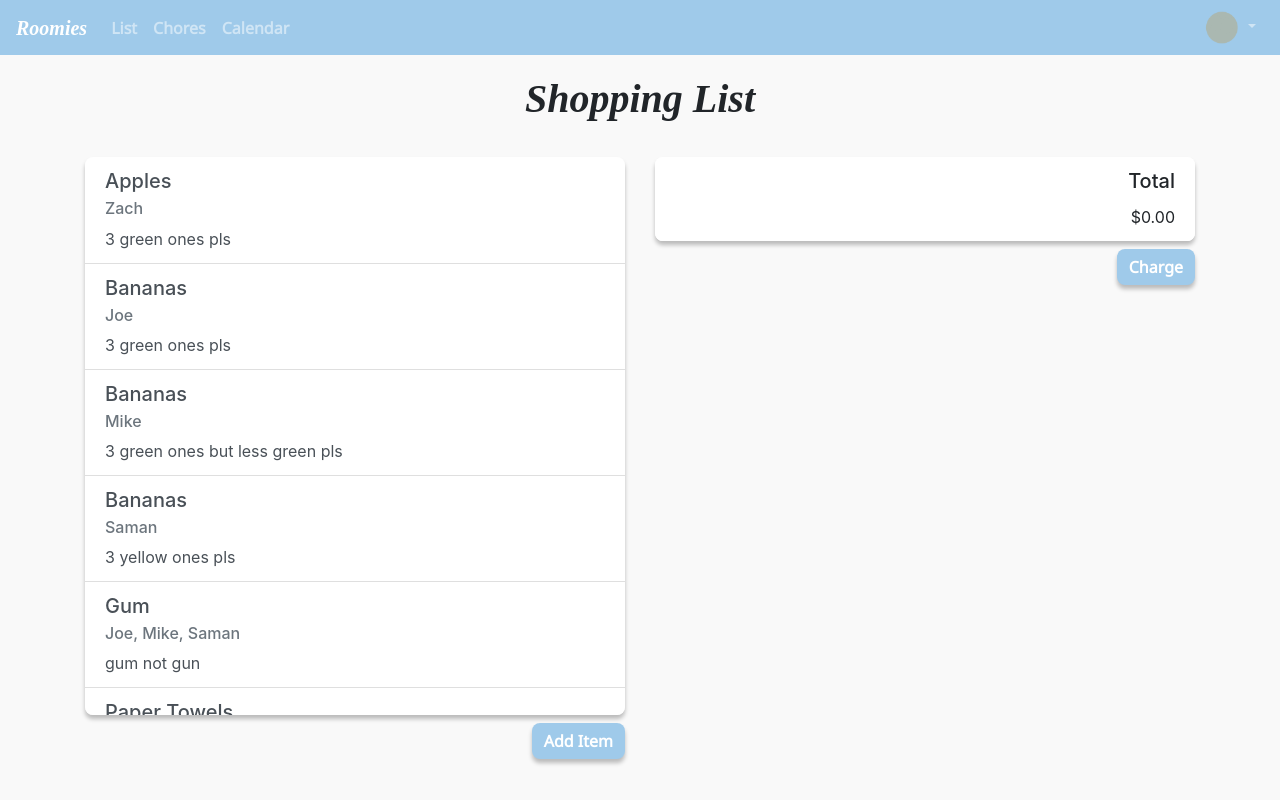
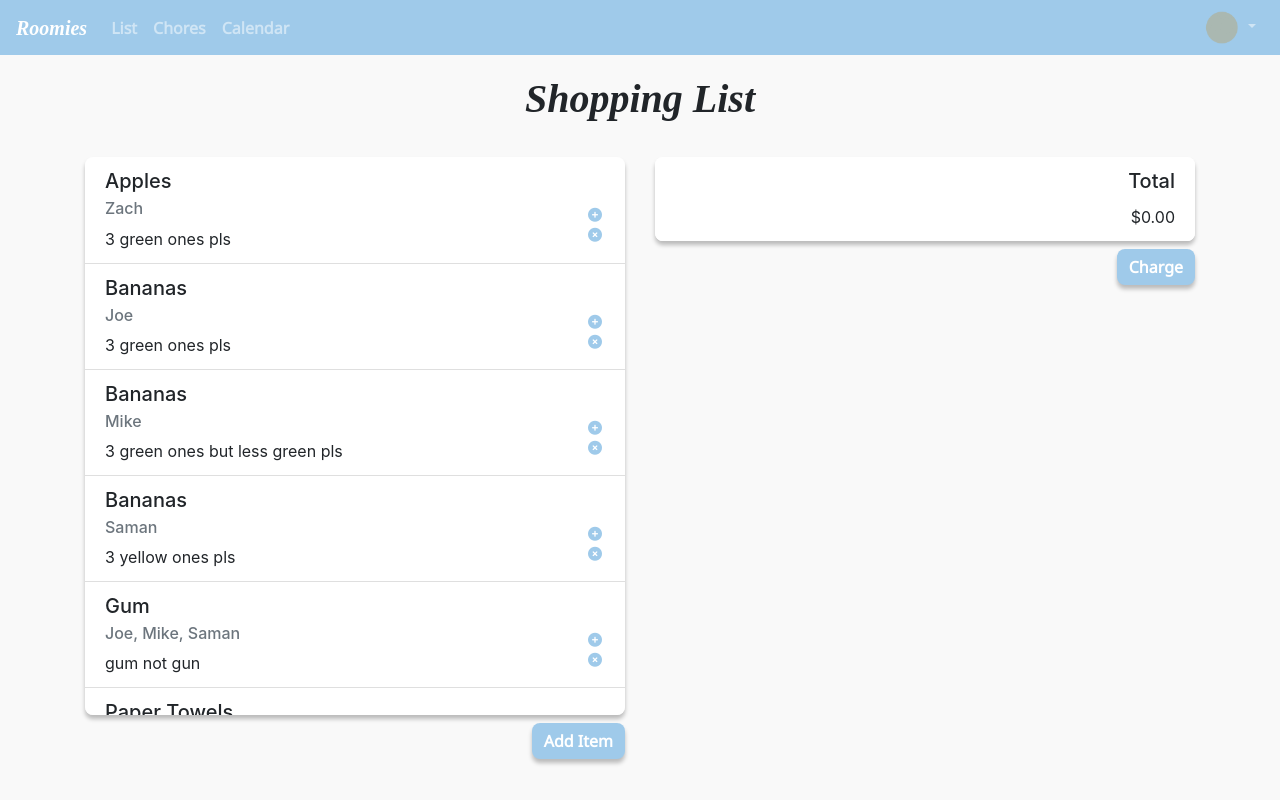
Before and after one commit to kimhjoseph/Roomies, a React (Create React App) app in the folder roomies/: page /list in a window 1280 px wide. Shown: the top 804 px of the page. Built offline with nearby package versions, Linux system fonts and the light colour scheme; a web font is replaced by a local one.

Commit message:
added shopping list control buttons

```diff
--- a/roomies/public/index.html
+++ b/roomies/public/index.html
@@ -5,7 +5,10 @@
     <link rel="icon" href="%PUBLIC_URL%/favicon.ico" />
     <meta name="viewport" content="width=device-width, initial-scale=1" />
     <meta name="theme-color" content="#000000" />
-    <meta name="description" content="Web site created using create-react-app"/>
+    <meta
+      name="description"
+      content="Web site created using create-react-app"
+    />
     <link rel="apple-touch-icon" href="logo192.png" />
     <link
       href="https://fonts.googleapis.com/css?family=Sansita:400,700i,800i&display=swap"
@@ -16,6 +19,10 @@
       href="https://fonts.googleapis.com/css?family=Noto+Sans&display=swap"
       rel="stylesheet"
     />
+    <script
+      src="https://kit.fontawesome.com/0a81307a3f.js"
+      crossorigin="anonymous"
+    ></script>
     <title>Roomies</title>
   </head>
   <body>
--- a/roomies/src/components/ShoppingList.css
+++ b/roomies/src/components/ShoppingList.css
@@ -76,3 +76,37 @@ input[type="number"]::-webkit-outer-spin-button {
   -webkit-appearance: none;
   margin: 0;
 }
+
+.edit-button {
+  margin: 3px;
+  font-size: 14px;
+  appearance: none;
+  -webkit-appearance: none;
+  -moz-appearance: none;
+  outline: none;
+  border: 0;
+  background: transparent;
+  color: #9fcaea;
+}
+
+.edit-button:hover {
+  color: #76bcef;
+}
+
+.edit-functions {
+  display: flex;
+  flex-direction: column;
+  float: right;
+}
+
+.item-entry {
+  display: flex;
+  flex-direction: row;
+  align-items: center;
+  margin: 0px 0px 3px 0px;
+}
+
+.custom-card-subtitle {
+  margin: 0px 0px 0px 2px;
+  color: #6c757d;
+}
--- a/roomies/src/components/ShoppingList.js
+++ b/roomies/src/components/ShoppingList.js
@@ -24,6 +24,7 @@ export default class ShoppingList extends Component {
     this.updateNotes = this.updateNotes.bind(this);
     this.updateCost = this.updateCost.bind(this);
     this.roundCost = this.roundCost.bind(this);
+    this.handleRemoveItem = this.handleRemoveItem.bind(this);
 
     this.state = {
       addItemModal: false,
@@ -113,16 +114,6 @@ export default class ShoppingList extends Component {
     console.log(this.state.items);
   }
 
-  // handleItemClicked(item) {
-  //   var newItems = this.state.items.slice();
-  //   var toCharge = newItems.find(i => i === item);
-  //   toCharge.charge = !toCharge.charge;
-  //   this.setState({
-  //     items: newItems
-  //   });
-  //   // this.updateChargeList();
-  // }
-
   handleTransferToCharge(item) {
     var newItems = this.state.items.filter(i => i !== item);
     var toCharge = this.state.items.find(i => i === item);
@@ -142,6 +133,13 @@ export default class ShoppingList extends Component {
     this.setState({
       items: newItems,
       chargeList: newCharge
+    });
+  }
+
+  handleRemoveItem(item) {
+    var newItems = this.state.items.filter(i => i !== item);
+    this.setState({
+      items: newItems
     });
   }
 
@@ -195,56 +193,14 @@ export default class ShoppingList extends Component {
     console.log(this.state.tempItem);
   }
 
-  // updateCost = (key, val) => {
-  //   console.log(key + " " + val);
-  //   this.setState({
-  //     items: this.state.items.map(item =>
-  //       item.item + " " + item.people.join(", ") === key
-  //         ? { ...item, cost: val }
-  //         : item
-  //     )
-  //   });
-  // };
-
   updateCost = (key, val) => {
     console.log(key + " " + val);
-    // // 1. Make a shallow copy of the items
-    // let items = [...this.state.chargeListCondensed];
-    // // 2. Make a shallow copy of the item you want to mutate
-    // let item = { ...items[key] };
-    // // 3. Replace the property you're intested in
-    // item.cost = val;
-    // // 4. Put it back into our array. N.B. we *are* mutating the array here, but that's why we made a copy first
-    // items[key] = item;
-    // // 5. Set the state to our new copy
-    // this.setState({
-    //   chargeListCondensed: items
-    // });
-
     let items = this.state.chargeListCondensed;
     items[key].cost = val;
     this.setState({
       chargeListCondensed: items
     });
-
-    // this.setState(prevState => ({
-    //   chargeListCondensed: {
-    //     ...prevState.chargeListCondensed,
-    //     [prevState.chargeListCondensed[key].cost]: val
-    //   }
-    // }));
   };
-
-  // roundCost = (key, val) => {
-  //   console.log("focus lost: " + key + " " + val);
-  //   this.setState({
-  //     items: this.state.items.map(item =>
-  //       item.item + " " + item.people.join(", ") === key
-  //         ? { ...item, cost: val.toFixed(2) }
-  //         : item
-  //     )
-  //   });
-  // };
 
   roundCost = (key, val) => {
     console.log("focus lost: " + key + " " + val);
@@ -253,12 +209,6 @@ export default class ShoppingList extends Component {
     this.setState({
       chargeListCondensed: items
     });
-    // this.setState(prevState => ({
-    //   chargeListCondensed: {
-    //     ...prevState.chargeListCondensed,
-    //     [prevState.chargeListCondensed[key].cost]: val.toFixed(2)
-    //   }
-    // }));
   };
 
   updateChargeListCondensed(items, chargeList) {
@@ -328,12 +278,22 @@ export default class ShoppingList extends Component {
                       .map(item => {
                         return (
                           <ListGroup.Item
-                            action
-                            onClick={() => this.handleTransferToCharge(item)}
                             key={item.item + " " + item.people.join(", ")}
                           >
                             <Card.Body as="custom-card-body">
                               <Card.Title>{item.item}</Card.Title>
+                              <div className="edit-functions">
+                                <span
+                                  className="fas fa-plus-circle edit-button"
+                                  onClick={() =>
+                                    this.handleTransferToCharge(item)
+                                  }
+                                ></span>
+                                <span
+                                  className="fas fa-times-circle edit-button"
+                                  onClick={() => this.handleRemoveItem(item)}
+                                ></span>
+                              </div>
                               <Card.Subtitle className="mb-2 text-muted">
                                 {item.people.join(", ")}
                               </Card.Subtitle>
@@ -388,79 +348,23 @@ export default class ShoppingList extends Component {
                                   <Card.Title>{key}</Card.Title>
                                   {console.log(this.state.chargeListCondensed)}
                                   {value.items.map(item => (
-                                    <Card.Subtitle
-                                      action
+                                    <div
+                                      className="item-entry"
                                       onClick={() =>
                                         this.handleTransferToBuy(item)
                                       }
-                                      className="mb-2 text-muted"
                                     >
-                                      {item.item}
-                                    </Card.Subtitle>
+                                      <span className="fas fa-minus-circle edit-button"></span>
+                                      <div className="custom-card-subtitle">
+                                        {item.item}
+                                      </div>
+                                    </div>
                                   ))}
                                 </Card.Body>
                               </ListGroup.Item>
                             );
                           }
                         )}
-                        {/* {this.state.chargeList
-                          .sort((a, b) =>
-                            a.people.toString().toLowerCase() >
-                            b.people.toString().toLowerCase()
-                              ? 1
-                              : a.people.toString().toLowerCase() ==
-                                  b.people.toString().toLowerCase() &&
-                                a.item.toString().toLowerCase() >
-                                  b.item.toString().toLowerCase()
-                              ? 1
-                              : -1
-                          )
-                          .map(item => {
-                            console.log(item);
-                            return (
-                              <ListGroup.Item
-                                action
-                                onClick={() => this.handleTransferToBuy(item)}
-                                key={item.item + " " + item.people.join(", ")}
-                              >
-                                <Card.Body as="custom-card-body">
-                                  <span className="price-input-dollar-sign">
-                                    $
-                                    <input
-                                      type="number"
-                                      step=".01"
-                                      placeholder="0.00"
-                                      onClick={this.handleDisableClick}
-                                      className="price-input"
-                                      value={item.cost}
-                                      onChange={e =>
-                                        this.updateCost(
-                                          item.item +
-                                            " " +
-                                            item.people.join(", "),
-                                          parseFloat(e.target.value)
-                                        )
-                                      }
-                                      onBlur={e =>
-                                        this.roundCost(
-                                          item.item +
-                                            " " +
-                                            item.people.join(", "),
-                                          parseFloat(e.target.value)
-                                        )
-                                      }
-                                    />
-                                  </span>
-                                  <Card.Title>
-                                    {item.people.join(", ")}
-                                  </Card.Title>
-                                  <Card.Subtitle className="mb-2 text-muted">
-                                    {item.item}
-                                  </Card.Subtitle>
-                                </Card.Body>
-                              </ListGroup.Item>
-                            );
-                          })} */}
                         <ListGroup.Item>
                           <Card.Body as="custom-card-body">
                             <Card.Title style={{ textAlign: "right" }}>
--- a/roomies/src/index.js
+++ b/roomies/src/index.js
@@ -2,6 +2,8 @@ import React from "react";
 import ReactDOM from "react-dom";
 import "./index.css";
 import App from "./components/App";
+import $ from "jquery";
+import Popper from "popper.js";
 import "bootstrap/dist/js/bootstrap.bundle.min";
 import "bootstrap/dist/css/bootstrap.min.css";
 import "./components/ShoppingListAddItemModal";
```
